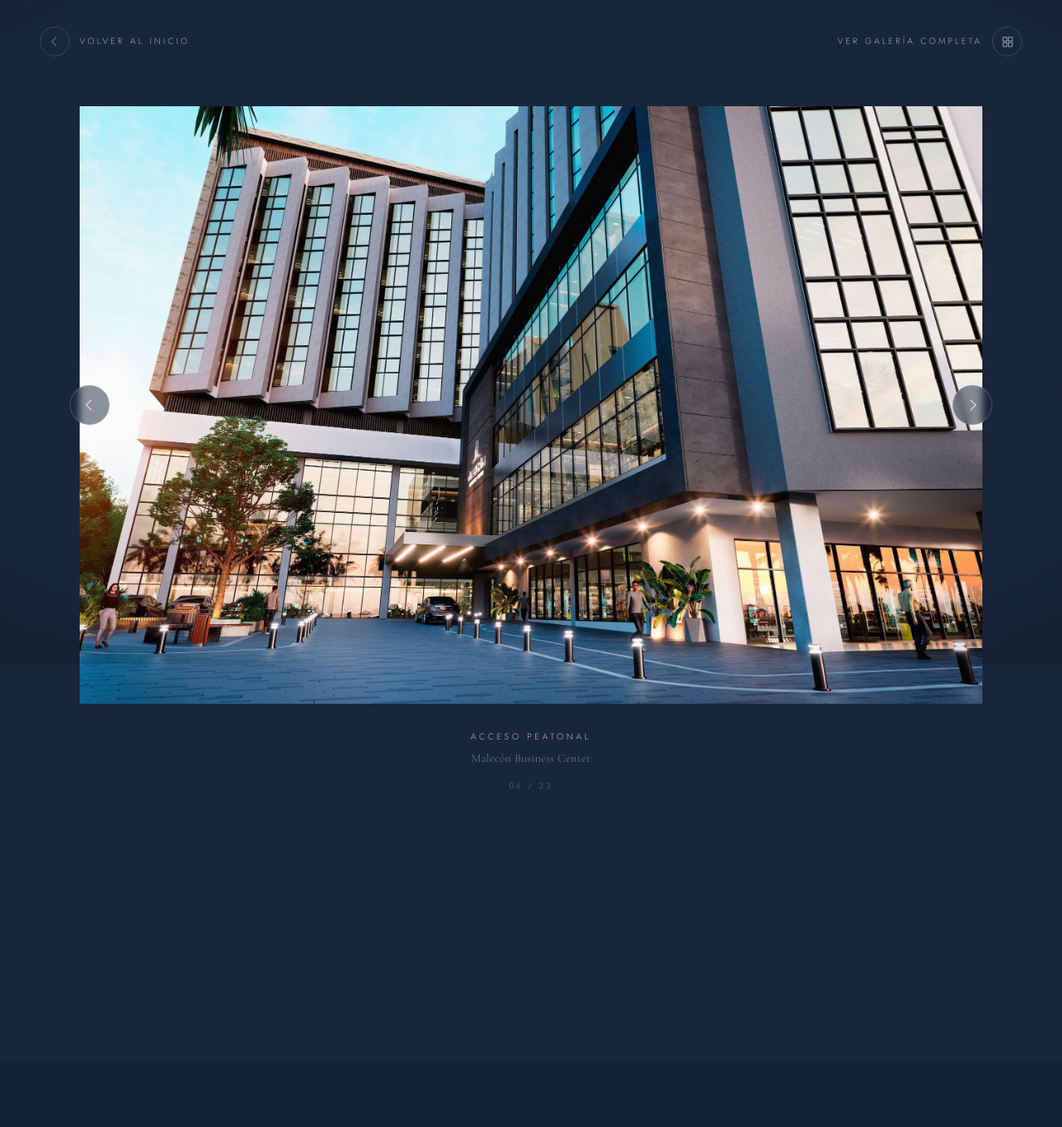
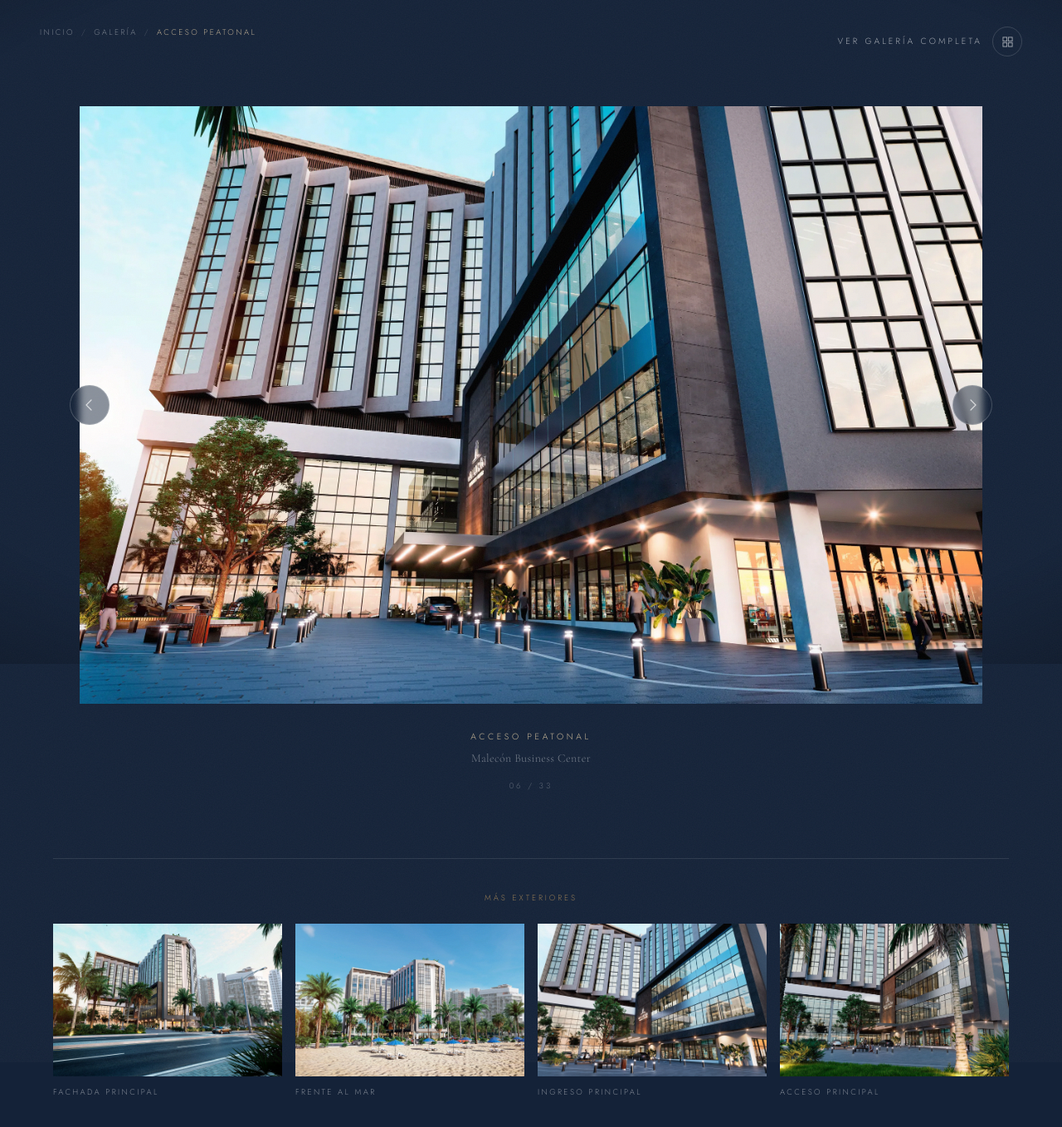
Before and after one commit to jerdiaz/malecon-residences, a Next.js app: page /galeria/acceso-peatonal in a window 1280 px wide. Shown: the top 1358 px of the page at 83% size. Before the commit the page ends 1018 px from the top, so only its background shows below. Built offline with nearby package versions, Linux system fonts and the light colour scheme.

Commit message:
SEO: metadata propia, H1, migas y enlaces relacionados en las 33 fichas

```diff
--- a/src/app/galeria/[slug]/page.tsx
+++ b/src/app/galeria/[slug]/page.tsx
@@ -1,11 +1,61 @@
+import type { Metadata } from "next";
 import Image from "next/image";
 import Link from "next/link";
 import { notFound } from "next/navigation";
-import { RENDERS, getRenderBySlug, getAdjacentRenders } from "@/lib/renders";
+import {
+  CATEGORY_LABELS,
+  RENDERS,
+  getRenderBySlug,
+  getAdjacentRenders,
+  getRendersByCategory,
+} from "@/lib/renders";
+import { SITE_NAME, SITE_URL } from "@/lib/site";
 import GalleryKeyNav from "@/components/GalleryKeyNav";
 
 export function generateStaticParams() {
   return RENDERS.map((r) => ({ slug: r.slug }));
+}
+
+/**
+ * Hasta el 2026-09-10 estas 33 páginas no declaraban metadata propia: heredaban
+ * el título del layout, así que Google veía 33 URL distintas con el mismo
+ * título y sin descripción. Cada una tiene ahora título, descripción y canónica
+ * propios, y el H1 —el nombre del render— es distinto del título, como pide la
+ * checklist.
+ */
+export async function generateMetadata({
+  params,
+}: {
+  params: Promise<{ slug: string }>;
+}): Promise<Metadata> {
+  const { slug } = await params;
+  const render = getRenderBySlug(slug);
+  if (!render) return {};
+
+  const titulo = `${render.label} · ${SITE_NAME}`;
+  const descripcion = `${render.label} del ${SITE_NAME}, centro de negocios con oficinas y locales frente al Mar Caribe en la Zona Norte de Cartagena de Indias.`;
+  const ruta = `/galeria/${render.slug}`;
+
+  return {
+    title: titulo,
+    description: descripcion,
+    alternates: { canonical: ruta },
+    openGraph: {
+      type: "article",
+      locale: "es_CO",
+      url: ruta,
+      siteName: SITE_NAME,
+      title: titulo,
+      description: descripcion,
+      images: [{ url: render.src, width: 2560, height: 1696, alt: render.label }],
+    },
+    twitter: {
+      card: "summary_large_image",
+      title: titulo,
+      description: descripcion,
+      images: [render.src],
+    },
+  };
 }
 
 export default async function RenderDetailPage({
@@ -21,19 +71,62 @@ export default async function RenderDetailPage({
 
   const { prev, next, index, total } = adjacent;
 
+  // Cuatro de la misma categoría, sin repetir la actual ni las dos que ya
+  // enlazan las flechas.
+  const relacionados = getRendersByCategory(render.category)
+    .filter((r) => ![render.slug, prev.slug, next.slug].includes(r.slug))
+    .slice(0, 4);
+
+  const datosEstructurados = {
+    "@context": "https://schema.org",
+    "@graph": [
+      {
+        "@type": "BreadcrumbList",
+        itemListElement: [
+          { "@type": "ListItem", position: 1, name: "Inicio", item: SITE_URL },
+          {
+            "@type": "ListItem",
+            position: 2,
+            name: "Galería",
+            item: `${SITE_URL}/galeria`,
+          },
+          {
+            "@type": "ListItem",
+            position: 3,
+            name: render.label,
+            item: `${SITE_URL}/galeria/${render.slug}`,
+          },
+        ],
+      },
+      {
+        "@type": "ImageObject",
+        contentUrl: `${SITE_URL}${render.src}`,
+        name: render.label,
+        caption: `${render.label} del ${SITE_NAME}, Zona Norte de Cartagena de Indias`,
+        representativeOfPage: true,
+      },
+    ],
+  };
+
   return (
     <main className="relative flex min-h-screen w-full flex-col items-center justify-center bg-ink px-6 py-16">
-      <Link
-        href="/#galeria"
-        className="group absolute left-6 top-6 flex items-center gap-3 text-[0.65rem] font-light uppercase tracking-[0.3em] text-white/60 transition-colors duration-300 hover:text-champagne md:left-12 md:top-8"
+      {/* Migas de pan. Reemplazan al "Volver al inicio" suelto: dicen lo mismo
+          y además dejan la estructura del sitio explícita para el visitante y
+          para los buscadores, que era lo que faltaba aquí. */}
+      <nav
+        aria-label="Ruta de navegación"
+        className="absolute left-6 top-6 flex items-center gap-2 text-[0.6rem] font-light uppercase tracking-[0.25em] text-white/40 md:left-12 md:top-8"
       >
-        <span className="flex h-9 w-9 items-center justify-center rounded-full border border-white/15 transition-colors duration-300 group-hover:border-bronze">
-          <svg width="12" height="12" viewBox="0 0 14 14" fill="none">
-            <path d="M9 1L3 7L9 13" stroke="currentColor" strokeWidth="1" strokeLinecap="round" />
-          </svg>
-        </span>
-        Volver al inicio
-      </Link>
+        <Link href="/" className="transition-colors duration-300 hover:text-champagne">
+          Inicio
+        </Link>
+        <span aria-hidden className="text-white/20">/</span>
+        <Link href="/galeria" className="transition-colors duration-300 hover:text-champagne">
+          Galería
+        </Link>
+        <span aria-hidden className="hidden text-white/20 sm:inline">/</span>
+        <span className="hidden text-champagne/80 sm:inline">{render.label}</span>
+      </nav>
 
       <Link
         href="/galeria"
@@ -88,9 +181,10 @@ export default async function RenderDetailPage({
           </Link>
         </div>
 
-        <p className="mt-8 text-center text-[0.65rem] font-light uppercase tracking-[0.35em] text-champagne/90">
+        {/* El H1 de la ficha. Antes era un <p> y la página no tenía ninguno. */}
+        <h1 className="mt-8 text-center text-[0.65rem] font-light uppercase tracking-[0.35em] text-champagne/90">
           {render.label}
-        </p>
+        </h1>
         <p className="mt-2 text-center font-serif text-sm font-light tracking-wide text-white/40">
           Malecón Business Center
         </p>
@@ -98,7 +192,46 @@ export default async function RenderDetailPage({
           {String(index + 1).padStart(2, "0")} / {String(total).padStart(2, "0")}
         </p>
 
+        {/* Más de la misma categoría. Cumple dos cosas de la checklist a la
+            vez: sube la ficha de 4 a 8 enlaces internos —pedía 5 o más— y
+            evita que cada render quede colgando solo del anterior y el
+            siguiente, que era una cadena de 33 eslabones y nada más. */}
+        {relacionados.length > 0 && (
+          <section className="mt-20 border-t border-white/10 pt-10">
+            <h2 className="mb-6 text-center text-[0.6rem] font-light uppercase tracking-[0.3em] text-bronze/80">
+              Más {CATEGORY_LABELS[render.category].toLowerCase()}
+            </h2>
+            <div className="grid grid-cols-2 gap-4 sm:grid-cols-4">
+              {relacionados.map((r) => (
+                <Link
+                  key={r.slug}
+                  href={`/galeria/${r.slug}`}
+                  className="group block"
+                >
+                  <span className="relative block aspect-[3/2] overflow-hidden">
+                    <Image
+                      src={r.src}
+                      alt={`${r.label} — ${SITE_NAME}, Cartagena de Indias`}
+                      fill
+                      sizes="(max-width: 640px) 50vw, 25vw"
+                      className="object-cover transition-transform duration-700 ease-silk group-hover:scale-105"
+                    />
+                  </span>
+                  <span className="mt-3 block text-[0.6rem] font-light uppercase tracking-[0.25em] text-white/45 transition-colors duration-300 group-hover:text-champagne">
+                    {r.label}
+                  </span>
+                </Link>
+              ))}
+            </div>
+          </section>
+        )}
       </div>
+
+      {/* Datos estructurados: la ruta de migas y la imagen. */}
+      <script
+        type="application/ld+json"
+        dangerouslySetInnerHTML={{ __html: JSON.stringify(datosEstructurados) }}
+      />
     </main>
   );
 }
```
